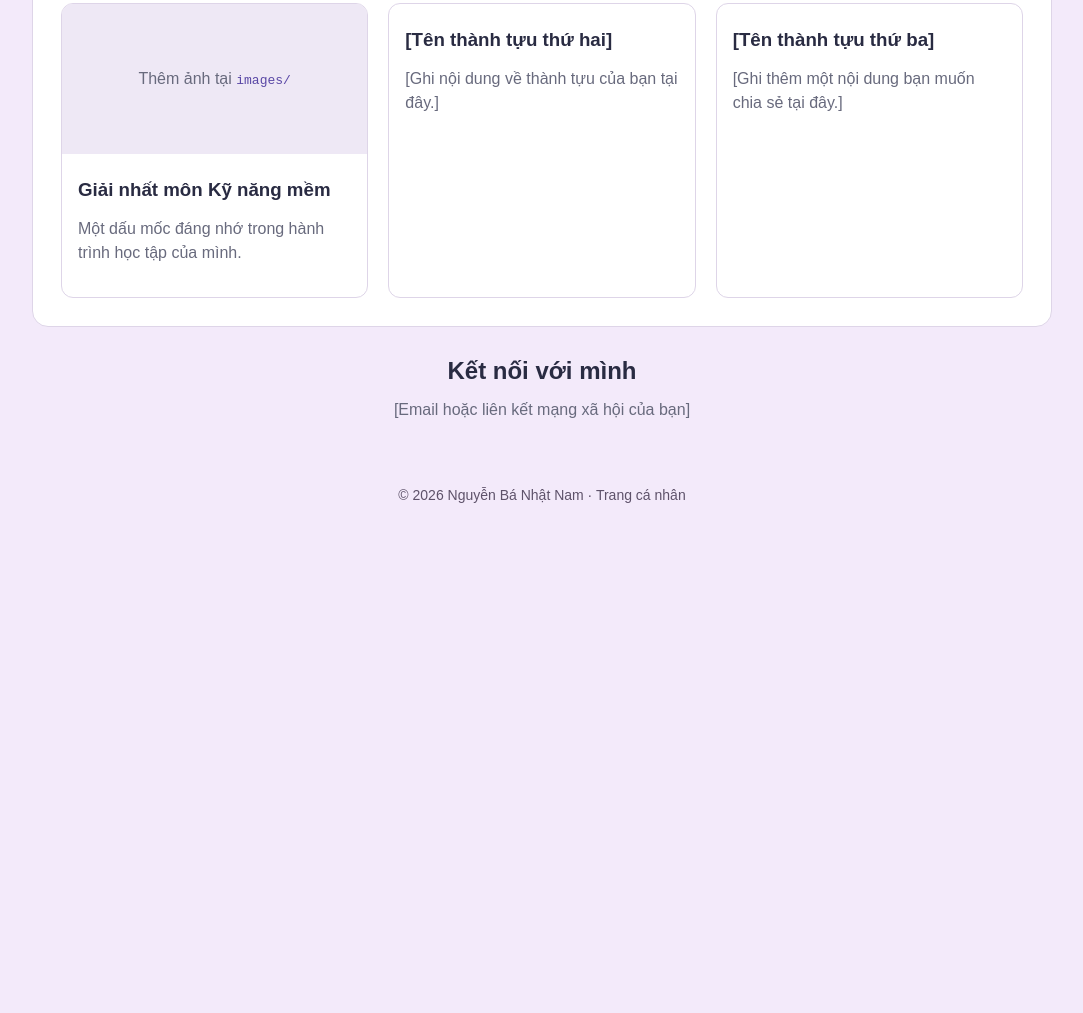
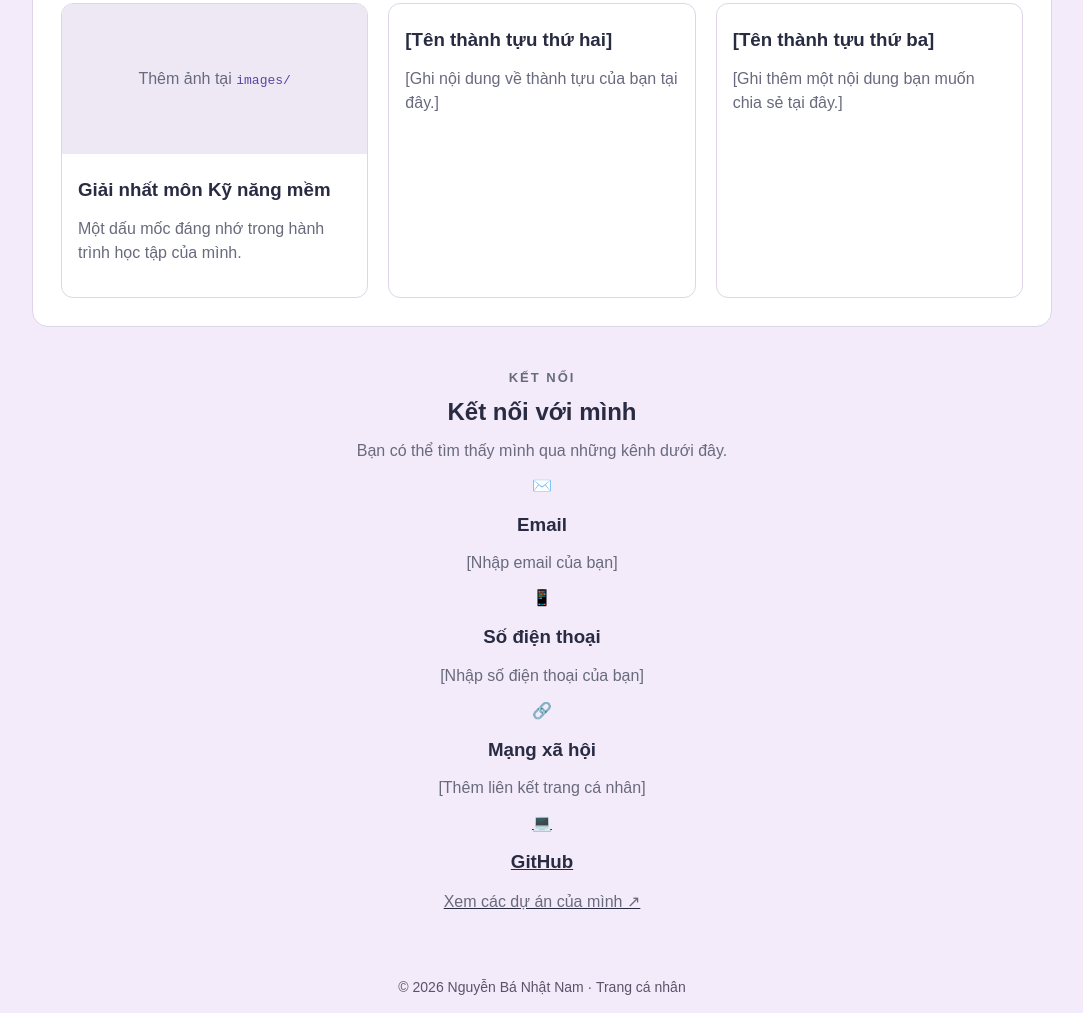
Before and after one commit to NhatNam-5/BaiTapLon_K20-02_Ki1, a plain HTML site: page index.html in a window 1280 px wide. Shown: the part 1140-2153 px from the top of the page, without its empty margins (98-1181 px from the left). Before the commit the page ends 1661 px from the top, so only its background shows below. Drawn offline with Linux system fonts and the light colour scheme.

Commit message:
Add editable contact details

```diff
--- a/index.html
+++ b/index.html
@@ -90,7 +90,29 @@
       </div>
     </section>
 
-    <section class="contact" id="lien-he"><h2>Kết nối với mình</h2><p>[Email hoặc liên kết mạng xã hội của bạn]</p></section>
+    <section class="contact" id="lien-he">
+      <p class="eyebrow">KẾT NỐI</p>
+      <h2>Kết nối với mình</h2>
+      <p class="contact-intro">Bạn có thể tìm thấy mình qua những kênh dưới đây.</p>
+      <div class="contact-grid">
+        <article class="contact-item">
+          <span class="contact-icon" aria-hidden="true">✉️</span>
+          <div><h3>Email</h3><p>[Nhập email của bạn]</p></div>
+        </article>
+        <article class="contact-item">
+          <span class="contact-icon" aria-hidden="true">📱</span>
+          <div><h3>Số điện thoại</h3><p>[Nhập số điện thoại của bạn]</p></div>
+        </article>
+        <article class="contact-item">
+          <span class="contact-icon" aria-hidden="true">🔗</span>
+          <div><h3>Mạng xã hội</h3><p>[Thêm liên kết trang cá nhân]</p></div>
+        </article>
+        <a class="contact-item contact-link" href="https://github.com/NhatNam-5">
+          <span class="contact-icon" aria-hidden="true">💻</span>
+          <div><h3>GitHub</h3><p>Xem các dự án của mình ↗</p></div>
+        </a>
+      </div>
+    </section>
   </main>
   <footer>© 2026 Nguyễn Bá Nhật Nam · Trang cá nhân</footer>
 </body>
```
